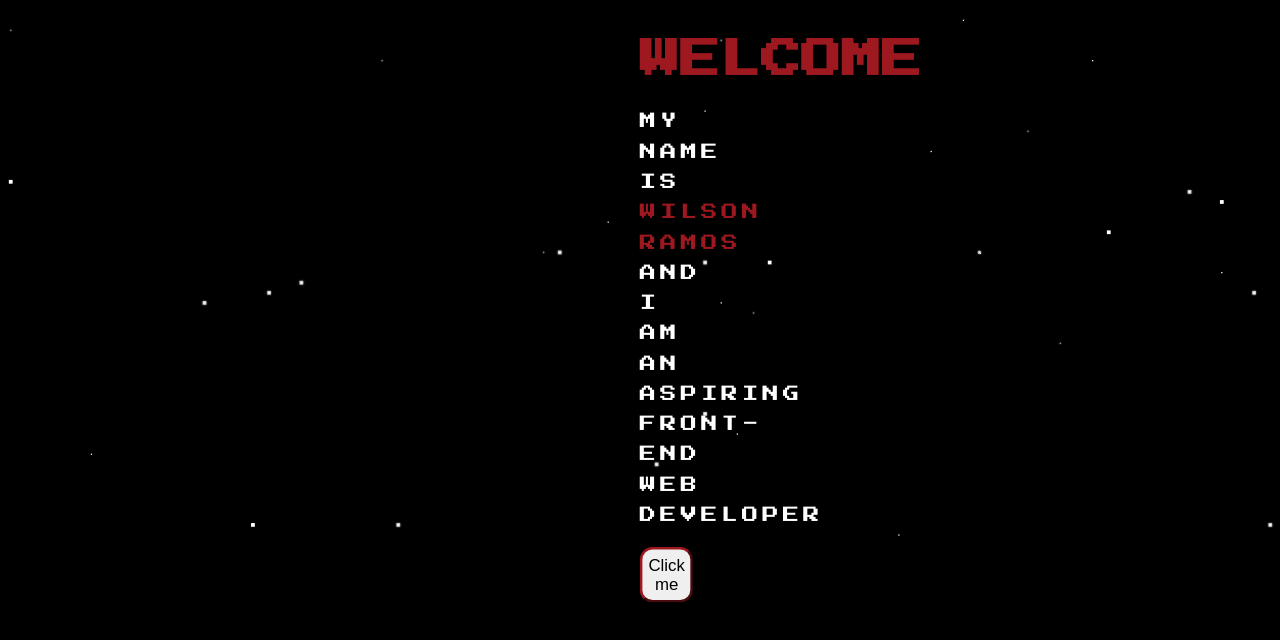
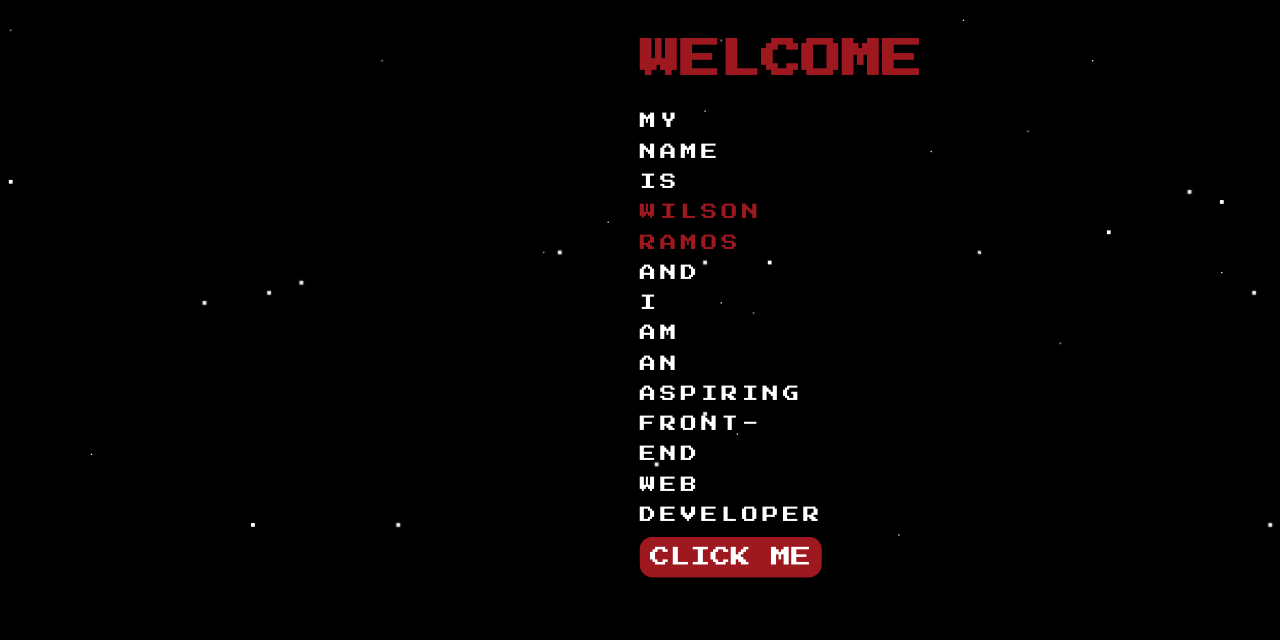
Before and after one commit to Mount-Blanc/Portfolio, a React (Create React App) app: page / in a window 1280 px wide. Shown: the top 640 px of the page. Built offline with nearby package versions, Linux system fonts and the light colour scheme.

Commit message:
changed css for buttons

```diff
--- a/src/components/Projects.css
+++ b/src/components/Projects.css
@@ -20,19 +20,19 @@
       height:60px
     }
 
-    button {
-      border-radius: 10px;
-      padding:.3rem;
-      border-color: rgba(158,24,31,255);
-      border-width: 2px;
-    }
+
     .img {
       height: 150px;
       border-radius: 10px;
     }
-    a {
+    .projectlinks {
       text-decoration: none;
-      color:rgba(158,24,31,255);;
+      color:white;
+      background-color:rgba(158,24,31,255);
+      border:1px solid rgba(158,24,31,255);
+      margin-inline: 1rem;
+      padding:7px;
+      border-radius: 10px;
     }
     p {
       font-size: small;
--- a/src/components/Projects.js
+++ b/src/components/Projects.js
@@ -97,12 +97,12 @@ function Projects() {
               </div>
             </div>
             <div>
-              <button>
-                <a href={project.Weblink}>Visit Site</a>
-              </button>
-              <button>
-                <a href={project.githublink}>View Code</a>
-              </button>
+
+                <a className="projectlinks" href={project.Weblink}>Visit Site</a>
+
+
+                <a className="projectlinks" href={project.githublink}>View Code</a>
+
             </div>
           </Card>
         ))}
@@ -122,12 +122,12 @@ function Projects() {
               </div>
             </div>
             <div>
-              <button>
-                <a href={project.Weblink}>Visit Site</a>
-              </button>
-              <button>
-                <a href={project.githublink}>View Code</a>
-              </button>
+
+                <a className="projectlinks" href={project.weblink}>Visit Site</a>
+
+
+                <a className="projectlinks" href={project.githublink}>View Code</a>
+
             </div>
           </Card>
         ))}
@@ -147,12 +147,12 @@ function Projects() {
               </div>
             </div>
             <div>
-              <button>
-                <a href={project.Weblink}>Visit Site</a>
-              </button>
-              <button>
-                <a href={project.githublink}>View Code</a>
-              </button>
+
+                <a className="projectlinks" href={project.Weblink}>Visit Site</a>
+
+
+                <a className="projectlinks" href={project.githublink}>View Code</a>
+
             </div>
           </Card>
         ))}
--- a/src/components/Welcome.css
+++ b/src/components/Welcome.css
@@ -4,6 +4,16 @@ body {
 .name {
   color: rgba(158,24,31,255);
 
+}
+
+.clickme {
+  text-decoration: none;
+  color:white;
+  background-color:rgba(158,24,31,255);
+  border:1px solid rgba(158,24,31,255);
+ padding:7px;
+  border-radius: 10px;
+  white-space: nowrap;
 }
 
   .stars {
--- a/src/components/Welcome.js
+++ b/src/components/Welcome.js
@@ -34,7 +34,7 @@ function Welcome() {
             aspiring front-end web developer
           </p>
 
-          {isVisible && <button onClick={clickHandler}>Click me</button>}
+          {isVisible && <a className="clickme" onClick={clickHandler}>Click me</a>}
         </div>
       )}
     </>
```
